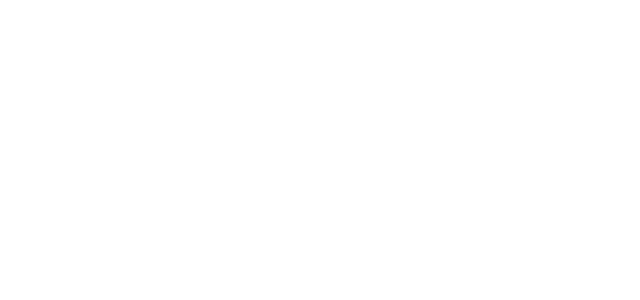
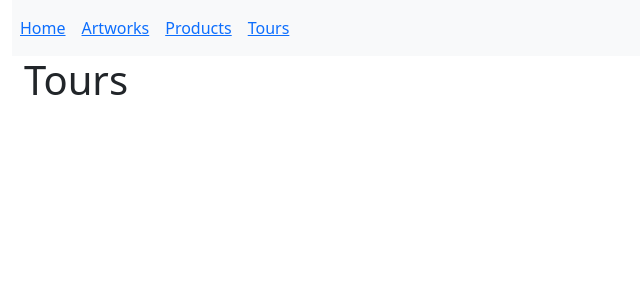
Before and after one commit to nleitefaria/vrl-app1, a React (Create React App) app: page /tours in a window 1280 px wide. Before the commit this address had no page. Shown: the top 300 px of the page, without its empty margins (0-640 px from the left). Built offline with nearby package versions, Linux system fonts and the light colour scheme.

Commit message:
feature1 : Added Tours

```diff
--- a/src/App.js
+++ b/src/App.js
@@ -3,6 +3,7 @@ import Layout from "./Layout";
 import Home from "./Home";
 import Artworks from "./Artworks";
 import Products from "./Products";
+import Tours from "./Tours";
 import './App.css';
 
 function App() {
@@ -13,6 +14,7 @@ function App() {
               <Route index element={<Home />} />
               <Route path="artworks" element={<Artworks />} />
               <Route path="products" element={<Products />} />
+              <Route path="tours" element={<Tours />} />
             </Route>
         </Routes>
     </BrowserRouter>
--- a/src/Home.js
+++ b/src/Home.js
@@ -1,5 +1,9 @@
 const Home = () => {
-  return <h1>Home</h1>;
+  return (
+    <div className="container-fluid">
+        <h1>Home</h1>
+    </div>
+  )
 };
 
 export default Home;
--- a/src/Layout.js
+++ b/src/Layout.js
@@ -19,6 +19,9 @@ const Layout = () => {
             <li class="nav-item">
                 <span class="nav-link" ><Link to="/products">Products</Link></span>
             </li>
+            <li class="nav-item">
+                <span class="nav-link" ><Link to="/tours">Tours</Link></span>
+            </li>
           </ul>
         </div>
       </nav>
--- /dev/null
+++ b/src/Tours.js
@@ -0,0 +1,9 @@
+const Tours = () => {
+  return(
+    <div className="container-fluid">
+        <h1>Tours</h1>
+    </div>
+  );
+};
+
+export default Tours;
```
